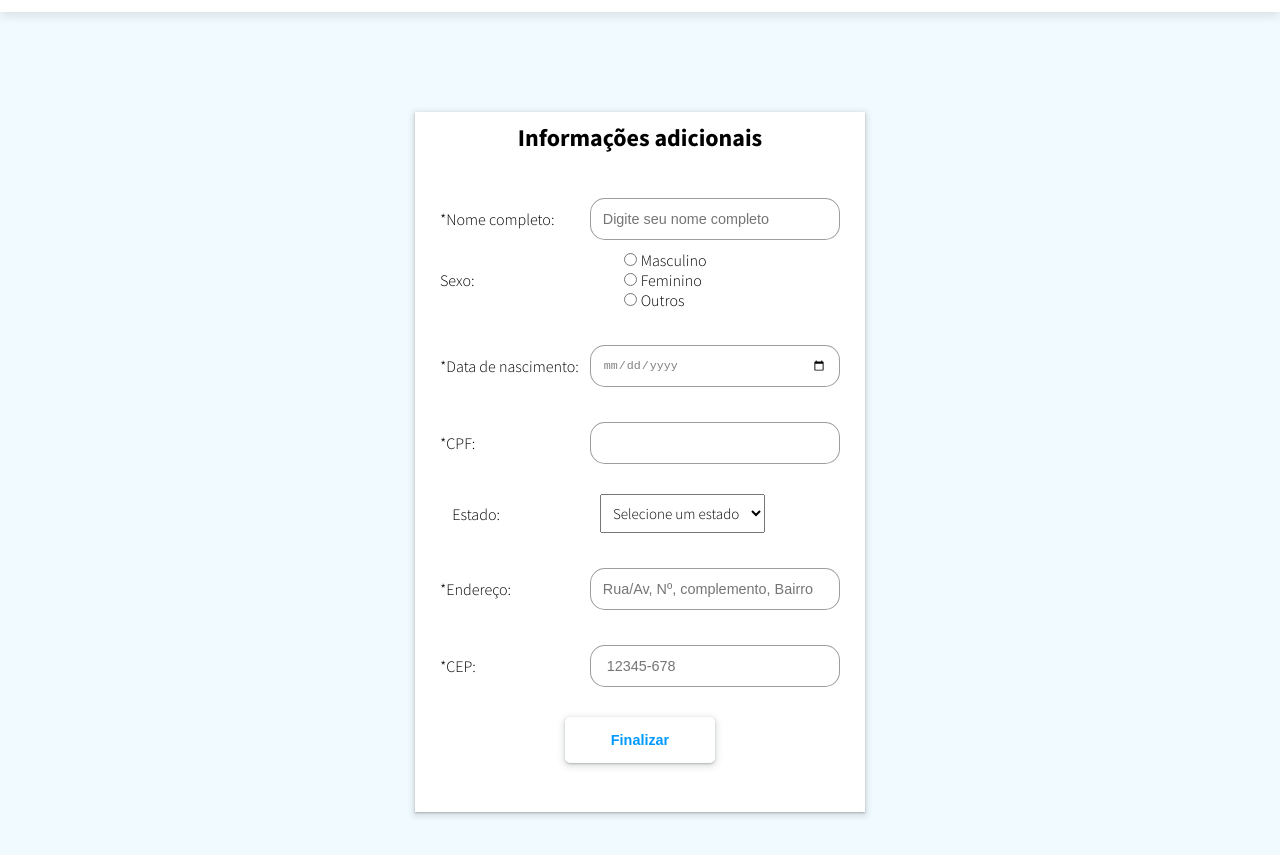
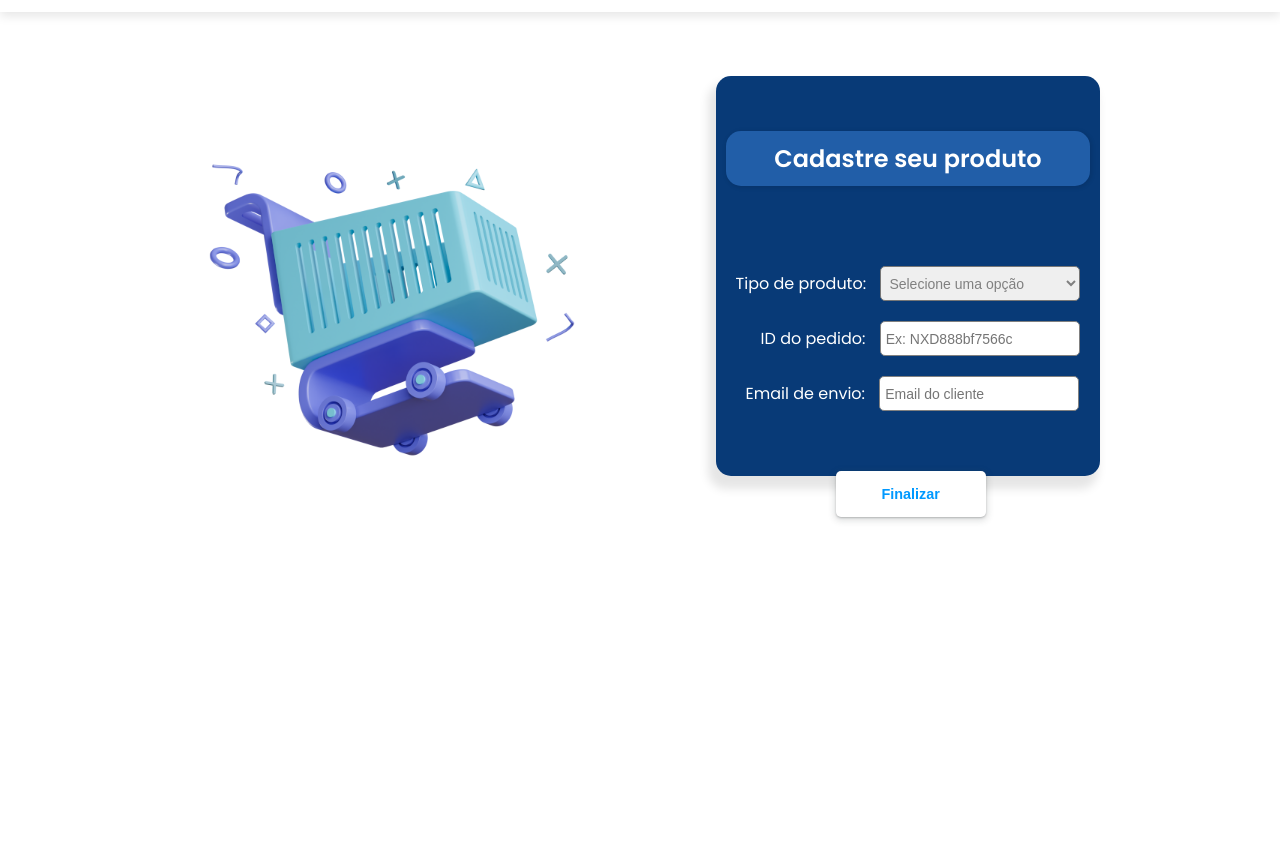
Before and after one commit to LeeKauffman/atividaderenato, a plain HTML site: page html/produtos.html in a window 1280 px wide. Shown: the part 95-950 px from the top of the page. After the commit the page ends 800 px from the top, so only its background shows below. Drawn offline with nearby package versions, Linux system fonts and the light colour scheme.

Commit message:
Criação da página de produtos
Hoje criei e alterei algumas coisas no css da home e da página de cadastro dos produtos onde criei um formulário de cadastro.

```diff
--- a/estilos/style-cadasForm.css
+++ b/estilos/style-cadasForm.css
@@ -126,7 +126,7 @@ section{
 }
 
 
-button{
+.Finalizar button{
 
     padding: 15px;
     font-size: 0.9em;
@@ -139,13 +139,13 @@ button{
     background: #ffffff93;
 }
 
-button a{
+.Finalizar button a{
     text-decoration: none;
     color: #0099ff;
     font-weight: bolder;
 }
 
-button:hover{
+.Finalizar button:hover{
     background-color: #badef77a;
     transition: 0.4s;
     font-weight: bolder;
--- /dev/null
+++ b/estilos/style-cadasProduto.css
@@ -0,0 +1,111 @@
+@charset "UTF-8";
+
+*{
+    margin: 0px;
+    padding: 0px;
+    box-sizing: border-box;
+}
+
+.container{
+    display: flex;
+    justify-content: center;
+    margin-top: 5%;
+    margin-right: 5%;
+    box-shadow: rgb(0, 0, 0, 0.2);
+}
+
+
+.image img{
+    height: 600px;
+    top: 50%;
+    left: 50%;
+    transform: translate(-4%, -11%);
+}
+
+.forms{
+    background: #083a77;
+    border-radius: 15px;
+    box-shadow: -5px 10px 10px 3px rgba(0, 0, 0, 0.1);
+    font-family: "Poppins", sans-serif;
+    display: flex;
+    justify-content: center;
+    width: 30vw;
+    height: 50vh;
+}
+
+
+.form--2{
+    margin-left: 25px;
+}
+
+.form--3{
+    margin-left: 10px;
+}
+
+h1{
+    color: white;
+    background-color: #4a98f762;
+    box-shadow: 1px 1px 4px 1px rgba(0, 0, 0, 0.1);
+    border-radius: 15px;
+    height: 40px;
+    padding-top: 10px;
+    padding-bottom: 45px;
+    text-align: center;
+    margin-top: 55px;
+    margin-bottom: 70px;
+}
+
+label{
+    color: white;
+}
+
+select{
+    width: 200px;
+    height: 35px;
+    padding: 4px;
+    font-size: 14px;
+    border-radius: 5px;
+    margin-left: 10px;
+    color: grey;
+}
+
+input{
+    width: 200px;
+    height: 35px;
+    padding: 4px;
+    font-size: 14px;
+    border: 1px solid grey;
+    border-radius: 5px;
+    margin-left: 10px;
+}
+
+::placeholder{
+    padding: 1px;
+}
+
+.botao button{
+    padding: 15px;
+    font-size: 0.9em;
+    width: 150px;
+    margin-top: 50px;
+    margin-left: 110px;
+    border-radius: 5px;
+    border: none;
+    box-shadow: rgba(60, 64, 67, 0.3) 0px 1px 2px 0px, rgba(60, 64, 67, 0.15) 0px 2px 6px 2px;
+    background: white;
+}
+
+.botao button a{
+    text-decoration: none;
+    color: #0099ff;
+    font-weight: bolder;
+}
+
+.botao button:hover{
+    background-color: #4a98f762;
+    transition: 0.4s;
+}
+
+.form{
+    padding: 10px;
+}
--- a/estilos/style-home.css
+++ b/estilos/style-home.css
@@ -37,7 +37,7 @@
    text-decoration: none;
  }
 
- img{
+ .logo img{
     width: 150px;
  }
  .nav .logo {
--- a/html/produtos.html
+++ b/html/produtos.html
@@ -5,11 +5,10 @@
     <meta http-equiv="X-UA-Compatible" content="IE=edge" />
     <meta name="viewport" content="width=device-width, initial-scale=1.0" />
     <link rel="stylesheet" href="../estilos/style-home.css" />
+    <link rel="stylesheet" href="../estilos/style-cadasProduto.css">
     <!-- Unicons CSS -->
     <link rel="stylesheet" href="https://unicons.iconscout.com/release/v4.0.0/css/line.css" />
     <link rel="stylesheet" href="https://fonts.googleapis.com/css2?family=Material+Symbols+Outlined:opsz,wght,FILL,GRAD@48,400,0,0" />
-    <link rel="stylesheet" href="../estilos/style-cadasForm.css">
-    <script type="text/javascript" src="../js/usuario.js"></script>
   </head>
   <body>
         <nav class="nav">
@@ -57,84 +56,33 @@
             </div>
         </nav>
         <section>
-            <div class="formulario">
-                <form>
-                    <h1>Informações adicionais</h1>
-                    <div class="campo">
-                        <label for="nome">*Nome completo: </label>
-                        <input type="text" placeholder="Digite seu nome completo" name="nome" required>
-                    </div>
-
-                    <div class="sexos">
-                        <div id="sex">
-                            <label for="sexo">Sexo:</label><br>
+            <div class="container">
+                <div class="image">
+                    <img src="../img/market.png">
+                </div>
+                <div class="forms">
+                    <form>
+                        <h1>Cadastre seu produto</h1>
+                        <div class="form form--1">
+                            <label for="produto">Tipo de produto: </label>
+                            <select name="produto" id="produto">
+                                <option value="">Selecione uma opção</option>
+                                <option value="ticket">Ingresso</option>
+                            </select>
                         </div>
-                        <div>
-                            <div>
-                                <input type="radio" id="masculino" name="sexo" value="M">
-                                <label for="masculino">Masculino</label><br>
-                            </div>
-                            <div>
-                                <input type="radio" id="feminino" name="sexo" value="F">
-                                <label for="feminino">Feminino</label><br>
-                            </div>
-                            <div>
-                                <input type="radio" id="outros" name="sexo" value="O">
-                                <label for="outros">Outros</label>
-                            </div>
+                        <div class="form form--2">
+                            <label for="id">ID do pedido: </label>
+                            <input type="text" placeholder="Ex: NXD888bf7566c">
                         </div>
-                    </div>
-                    <div class="campo">
-                        <label for="data">*Data de nascimento: </label>
-                        <input type="date" name="data" required>
-                    </div>
-                    <div class="campo">
-                        <label for="cpf">*CPF: </label>
-                        <input type="text" id="cpf" name="cpf" pattern="\d{3}\.\d{3}\.\d{3}-\d{2}" title="Digite um CPF válido no formato xxx.xxx.xxx-xx" required>
-                    </div>
-                    <div class="est">
-                        <label for="estado">Estado:</label>
-                        <select id="estado" name="estado">
-                            <option value="">Selecione um estado</option>
-                            <option value="AC">Acre</option>
-                            <option value="AL">Alagoas</option>
-                            <option value="AP">Amapá</option>
-                            <option value="AM">Amazonas</option>
-                            <option value="BA">Bahia</option>
-                            <option value="CE">Ceará</option>
-                            <option value="DF">Distrito Federal</option>
-                            <option value="ES">Espírito Santo</option>
-                            <option value="GO">Goiás</option>
-                            <option value="MA">Maranhão</option>
-                            <option value="MT">Mato Grosso</option>
-                            <option value="MS">Mato Grosso do Sul</option>
-                            <option value="MG">Minas Gerais</option>
-                            <option value="PA">Pará</option>
-                            <option value="PB">Paraíba</option>
-                            <option value="PR">Paraná</option>
-                            <option value="PE">Pernambuco</option>
-                            <option value="PI">Piauí</option>
-                            <option value="RJ">Rio de Janeiro</option>
-                            <option value="RN">Rio Grande do Norte</option>
-                            <option value="RS">Rio Grande do Sul</option>
-                            <option value="RO">Rondônia</option>
-                            <option value="RR">Roraima</option>
-                            <option value="SC">Santa Catarina</option>
-                            <option value="SP">São Paulo</option>
-                            <option value="SE">Sergipe</option>
-                            <option value="TO">Tocantins</option>
-                        </select>
-                    </div>
-                    <div class="campo">
-                        <label for="endereco">*Endereço: </label>
-                        <input type="text" id="endereco" name="endereco" placeholder="Rua/Av, Nº, complemento, Bairro" required>
-                    </div>
-                    <div class="campo">
-                        <label for="cep">*CEP:</label>
-                        <input type="text" id="cep" name="cep" placeholder=" 12345-678" required>
-                    </div>
-                    <button><a href='home.html'>Finalizar</a> </button>
-                </form>
+                        <div class="form form--3">
+                            <label for="email">Email de envio: </label>
+                            <input type="email" placeholder="Email do cliente">
+                        </div>
+                        <div class="botao">
+                            <button><a href='../'>Finalizar</a> </button>
+                        </div>
+                    </form>
+                </div>
             </div>
         </section>
         <script>
```
Also changed, not shown: html/perfil.html (+3 -1 lines), index.html (+2 -2 lines), img/market.jpeg (added), img/market.png (added), img/market_resized.png (added).
